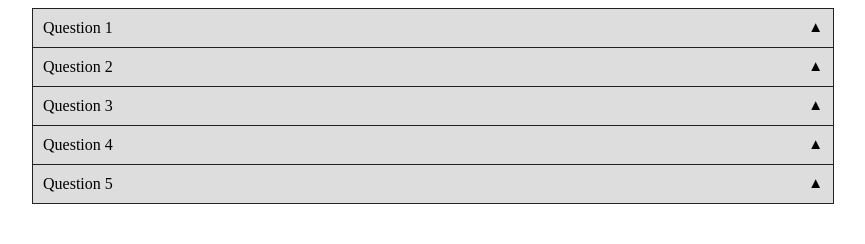
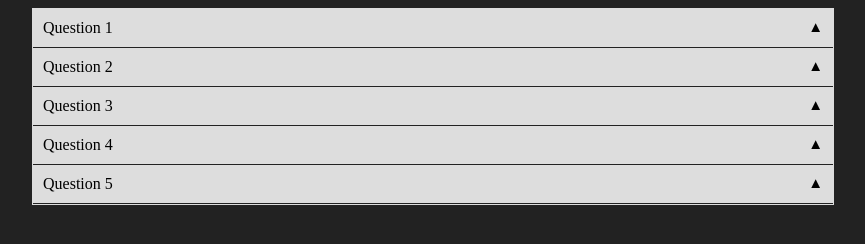
Before and after one commit to jaysnel/pure-html-css-js-dropdown, a plain HTML site: page index.html in a window 1280 px wide. Shown: the whole page, without its empty margins (207-1072 px from the left). Drawn offline with Linux system fonts and the light colour scheme.

Commit message:
small changes

```diff
--- a/style.css
+++ b/style.css
@@ -2,6 +2,10 @@
     --white-color: #fff;
     --dark-color: #222;
     --light-color: #ddd;
+}
+
+body {
+  background: var(--dark-color);
 }
 
 .container {
@@ -9,9 +13,7 @@
     max-width: 100%;
     width: 800px;
     margin: auto;
-    border-top: 1px solid var(--dark-color);
-    border-left: 1px solid var(--dark-color);
-    border-right: 1px solid var(--dark-color);
+    border: 1px solid var(--light-color);
 }
 
 .container .dropdown {
```
